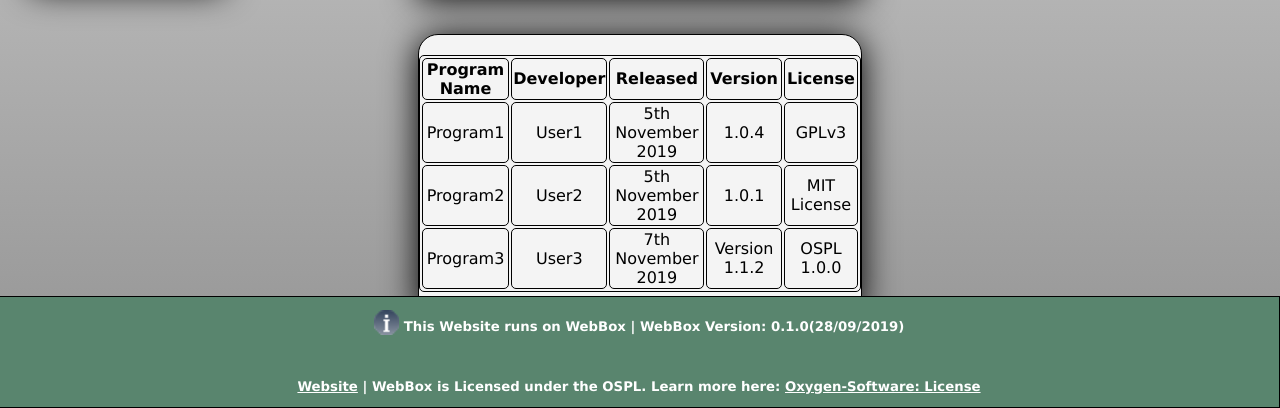
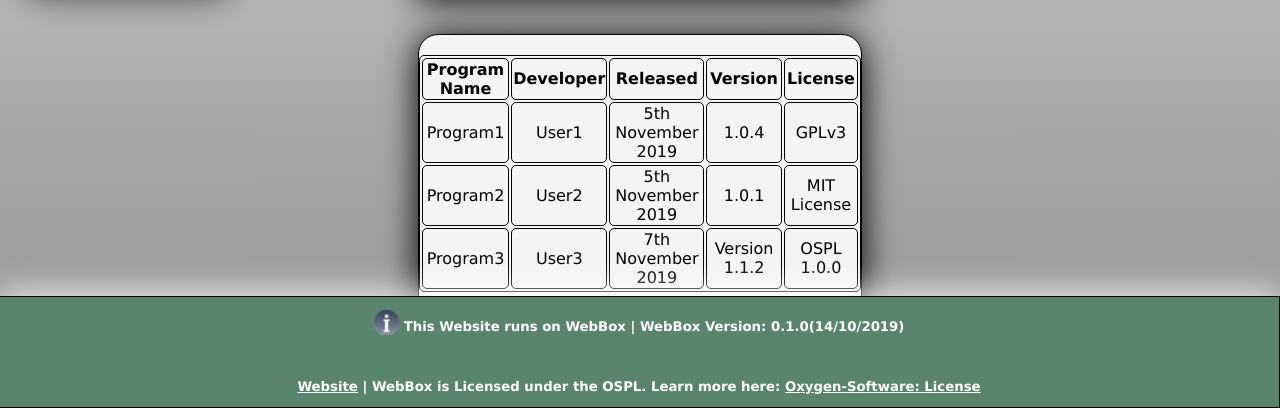
Before and after one commit to kay-ogunbo/WebBox, a PHP site: page /software.php in a window 1280 px wide. Shown: the part 392-800 px from the top of the page. Run offline with PHP 8.4, Linux system fonts and the light colour scheme.

Commit message:
Changed Version-Number + Drop-Shadow To Footer
Changed:
  - index.php, about.php, software.php
    - Changed Version-Number Release-Date to 14/10/2019
  - site.css
    - The Footer now has a white Drop-Shadow.

```diff
--- a/src/about.php
+++ b/src/about.php
@@ -59,7 +59,7 @@
                     DO NOT REMOVE ANY OF THIS AS IT CAN COME IN HANDY WHEN GETTING SUPPORT FOR AN ISSUE.-->
                     <h3>WebBox Software - About</h3>
                     <p>Software: <i>WebBox</i></p>
-                    <p>Version: <i>0.1.0(5/11/2019)</i></p>
+                    <p>Version: <i>0.1.0(14/10/2019)</i></p>
                     <p>License: <i>OSPL 1.0.0(<a href="https://oxygen-software.github.io/license.html">License Info</a>)</i></p>
                     <p><b>Repository: <a href="https://www.github.com/Oxygen-Software/WebBox">Repository Link</a></b></p>
                </div>
--- a/src/assets/theme/css/site.css
+++ b/src/assets/theme/css/site.css
@@ -69,6 +69,7 @@ table, th, td {
      color: white;
      /* Add a Border around the Footer */
      border: 1px solid black;
+     box-shadow: 0px 0px 35px; /* Add a Drop-Shadow to the Footer */
      /* Position the Footer so that it's in a Fixed-Spot */
      position: fixed;
      bottom: 0;
--- a/src/index.php
+++ b/src/index.php
@@ -91,7 +91,7 @@
                <div class="Footer">
                     <footer>
                          <img src="assets/theme/box_icons_v1/info.png" width="25" style="vertical-align: sub;">
-                         <h5 style="display: inline-block;">This Website runs on WebBox | WebBox Version: 0.1.0(5/11/2019)</h5>
+                         <h5 style="display: inline-block;">This Website runs on WebBox | WebBox Version: 0.1.0(14/10/2019)</h5>
                          <h5>
                               <a href="https://webbox.github.io">Website</a> |
                               WebBox is Licensed under the OSPL. Learn more here: <a href="https://oxygen-software.github.io/license.html">Oxygen-Software: License</a>
--- a/src/software.php
+++ b/src/software.php
@@ -156,7 +156,7 @@
                <div class="Footer">
                     <footer>
                          <img src="assets/theme/box_icons_v1/info.png" width="25" style="vertical-align: sub;">
-                         <h5 style="display: inline-block;">This Website runs on WebBox | WebBox Version: 0.1.0(28/09/2019)</h5>
+                         <h5 style="display: inline-block;">This Website runs on WebBox | WebBox Version: 0.1.0(14/10/2019)</h5>
                          <h5>
                               <a href="https://webbox.github.io">Website</a> |
                               WebBox is Licensed under the OSPL. Learn more here: <a href="https://oxygen-software.github.io/license.html">Oxygen-Software: License</a>
```
